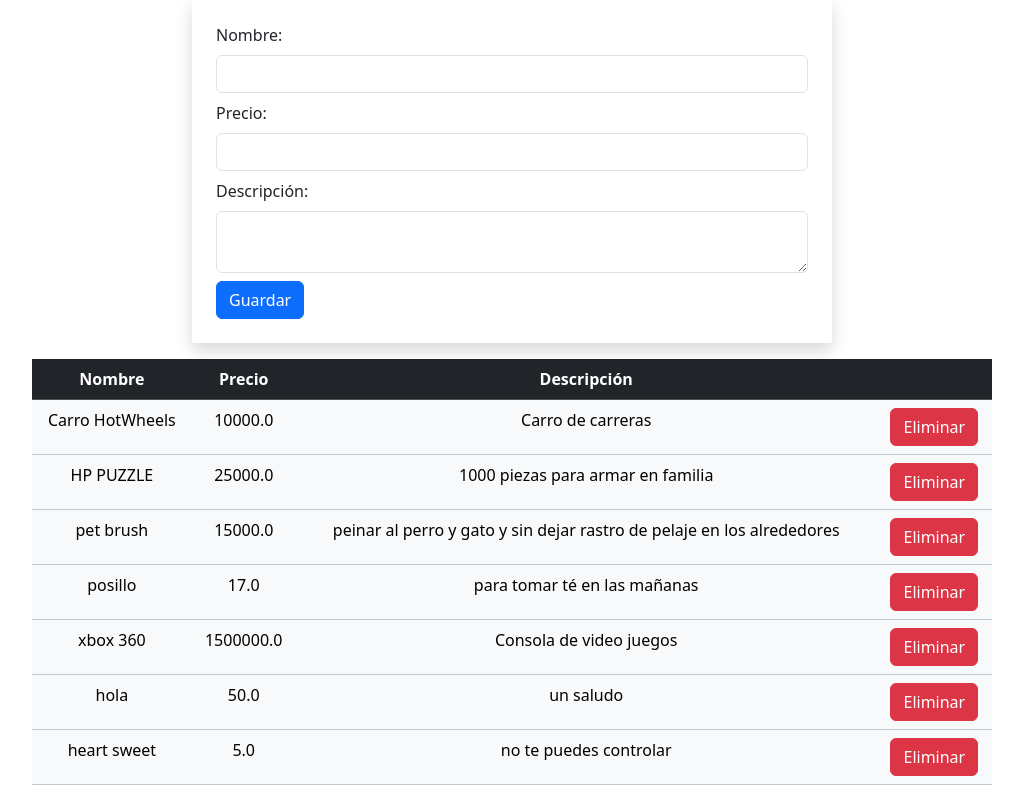
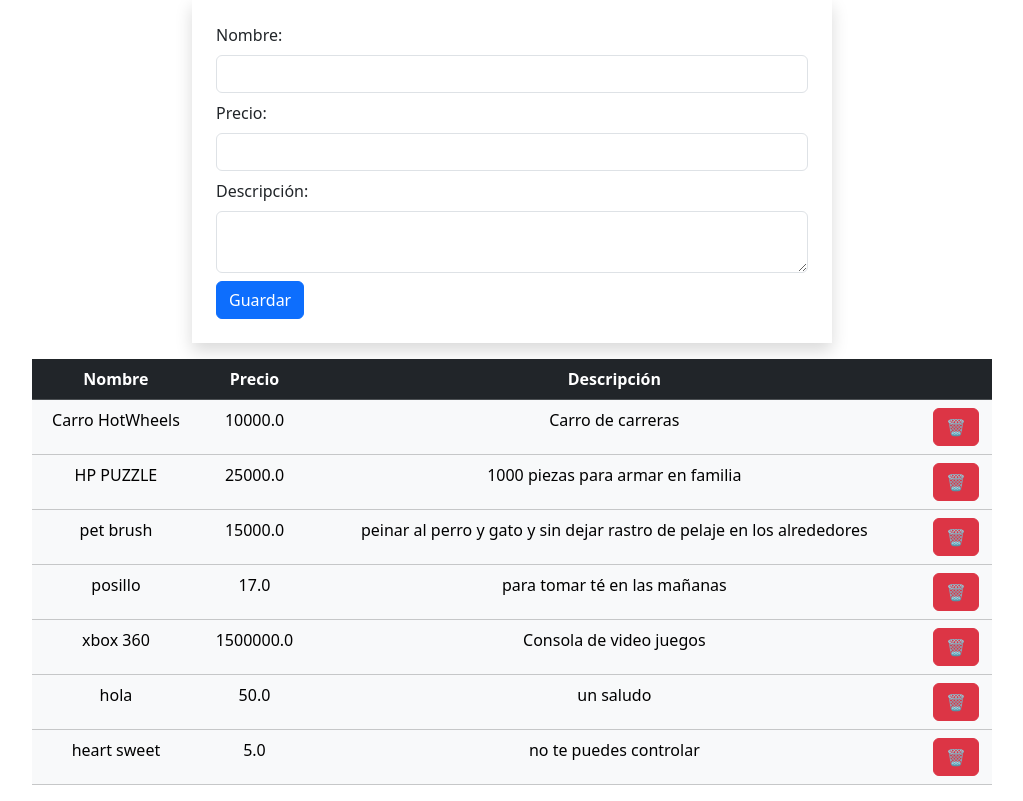
Before and after one commit to HAlejandra10/PY_CRUD, a Django app: page /productos in a window 1280 px wide. Shown: the part 111-912 px from the top of the page, without its empty margins (128-1151 px from the left). Run offline with Django 4.2, Linux system fonts and the light colour scheme; data comes from the database, SQL or seed files in the repository; both versions use the stored data as it was after the commit.

Commit message:
into the productos.html change de icon to delete put into a basket

```diff
--- a/tienda/templates/productos.html
+++ b/tienda/templates/productos.html
@@ -40,9 +40,10 @@
                   <td>{{producto.description}}</td>
                   <td>
                         <form action="{% url 'eliminar' producto.id %}" method="post">
-                            {%csrf_token%}
-                            <button class= "btn btn-danger">Eliminar</button>
-
+                            {% csrf_token %}
+                            <button class= "btn btn-danger">
+                                🗑
+                            </button>
                         </form>
                   </td>
             </tr>
```
Also changed, not shown: db.sqlite3.
